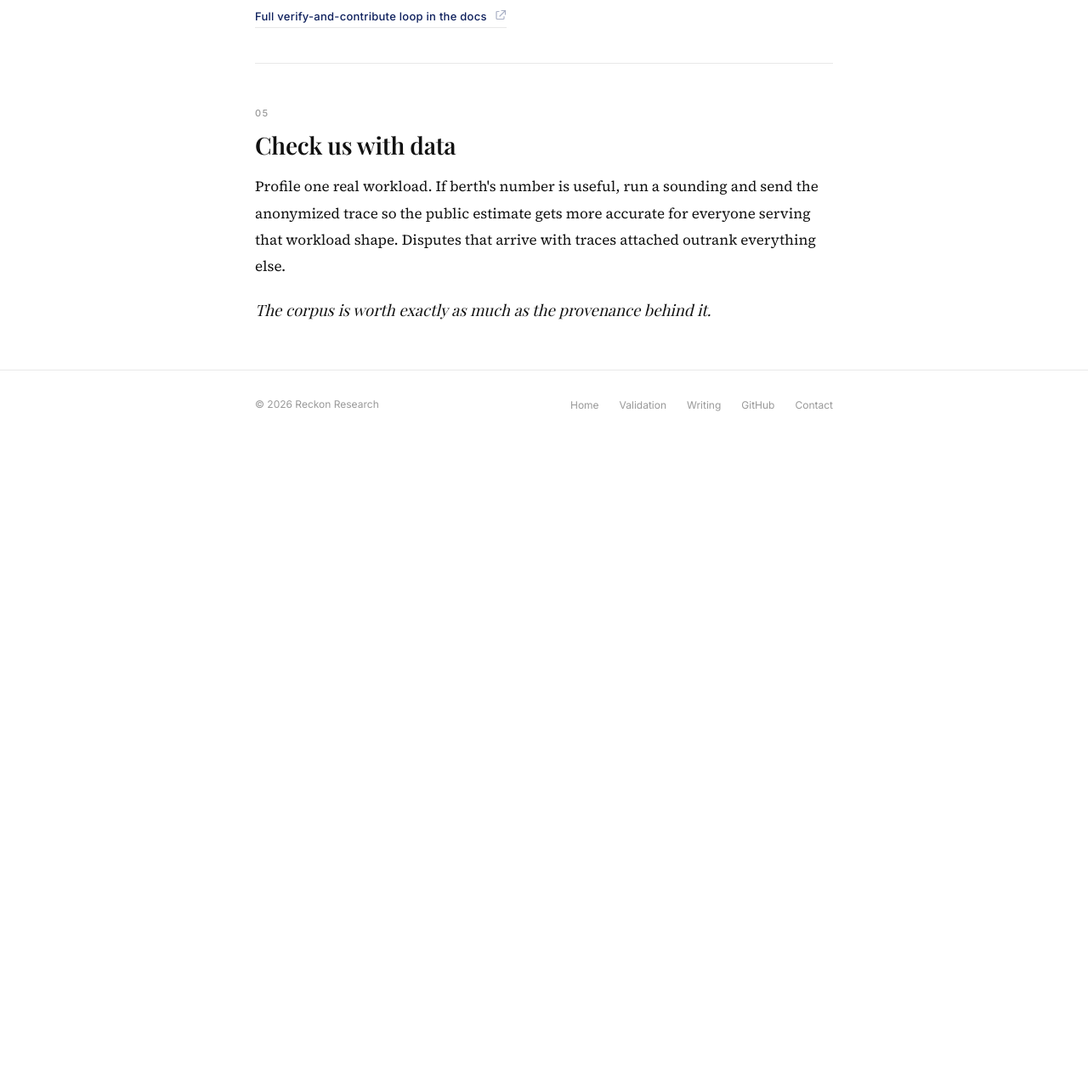
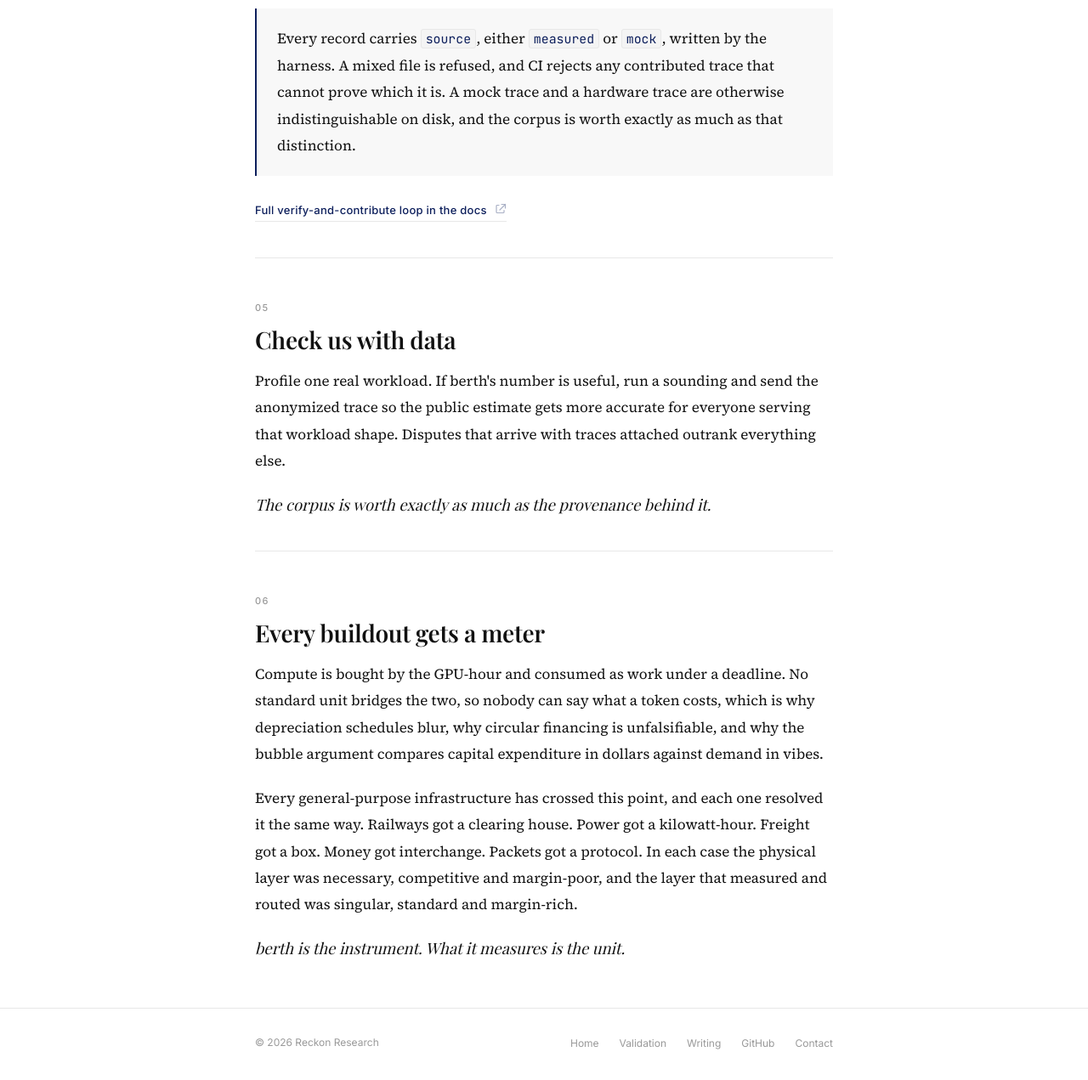
Before and after one commit to reckonresearch/reckonresearch.github.io, a plain HTML site: page berth/index.html in a window 1280 px wide. Shown: the part 4238-5509 px from the top of the page at 85% size. Before the commit the page ends 4758 px from the top, so only its background shows below. Drawn offline with nearby package versions, Linux system fonts and the light colour scheme; a web font is replaced by a local one.

Commit message:
feat(site): sounding scope note and section 06
The sounding copy never said what one run costs or that cells accumulate
across runs, which is the flywheel. Section 06 closes the page on the
historical pattern and what berth is, without a roadmap.

```diff
--- a/berth/index.html
+++ b/berth/index.html
@@ -303,6 +303,8 @@ python -m bench.validate     traces.jsonl --prefill-overhead-ms &lt;fitted&gt;</
         </div>
 
         <div class="body-text" style="margin-top:1.5rem;">
+          <p>One run measures one accelerator against one model: ninety cells across five batch sizes, three prompt lengths and two output lengths, in randomized order so thermal drift does not confound the sweep. Roughly an hour on a rented box, a few dollars of GPU.</p>
+          <p>Add a card by running it again there and passing both files to <code class="inline-code">validate</code>. Cells accumulate, and that is how the L40S and H100 PCIe comparison above was built.</p>
           <p>The fixed prefill floor is a property of one accelerator, driver, server and config, and is not predictable from a spec sheet: it measured 74.6 ms on the L40S and 54.6 ms on the H100 PCIe. Silicon profiles ship 0.0 and every run fits its own. Do not carry someone else's.</p>
           <p>No GPU handy? <code class="inline-code">--mock</code> runs the whole path from sweep to error report against the analytical model plus noise. Mock traces are stamped as such and can never enter the corpus.</p>
         </div>
@@ -335,6 +337,19 @@ python -m bench.validate     traces.jsonl --prefill-overhead-ms &lt;fitted&gt;</
         </div>
       </section>
 
+      <hr class="section-divider" />
+
+      <!-- 06 Every buildout gets a meter -->
+      <section class="section fade-section" aria-labelledby="meter-heading">
+        <span class="section-label" aria-hidden="true">06</span>
+        <h2 id="meter-heading">Every buildout gets a meter</h2>
+        <div class="body-text">
+          <p>Compute is bought by the GPU-hour and consumed as work under a deadline. No standard unit bridges the two, so nobody can say what a token costs, which is why depreciation schedules blur, why circular financing is unfalsifiable, and why the bubble argument compares capital expenditure in dollars against demand in vibes.</p>
+          <p>Every general-purpose infrastructure has crossed this point, and each one resolved it the same way. Railways got a clearing house. Power got a kilowatt-hour. Freight got a box. Money got interchange. Packets got a protocol. In each case the physical layer was necessary, competitive and margin-poor, and the layer that measured and routed was singular, standard and margin-rich.</p>
+          <p class="pull-quote">berth is the instrument. What it measures is the unit.</p>
+        </div>
+      </section>
+
     </div><!-- /page-wrap -->
 
     <!-- Footer -->
```
